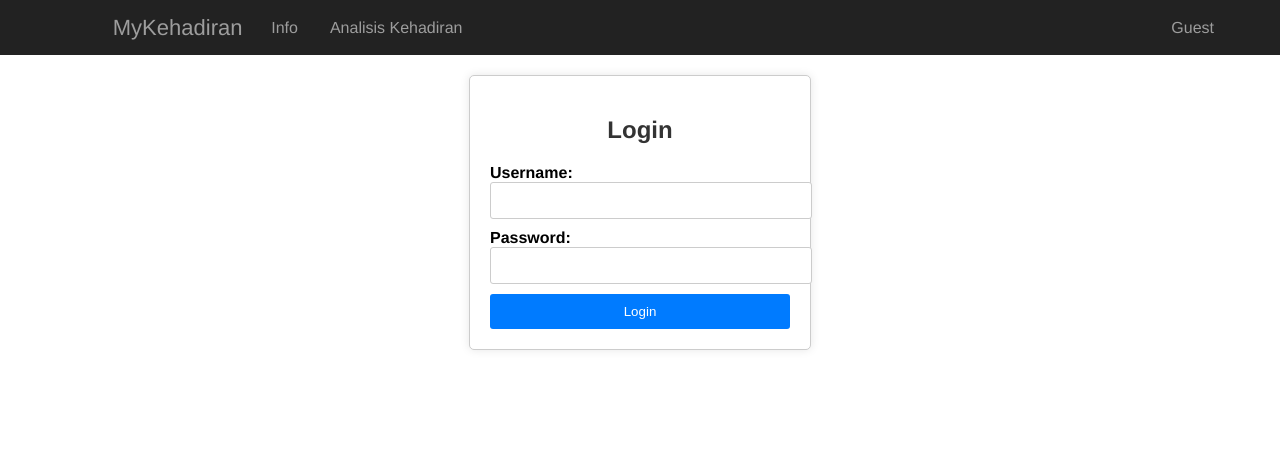
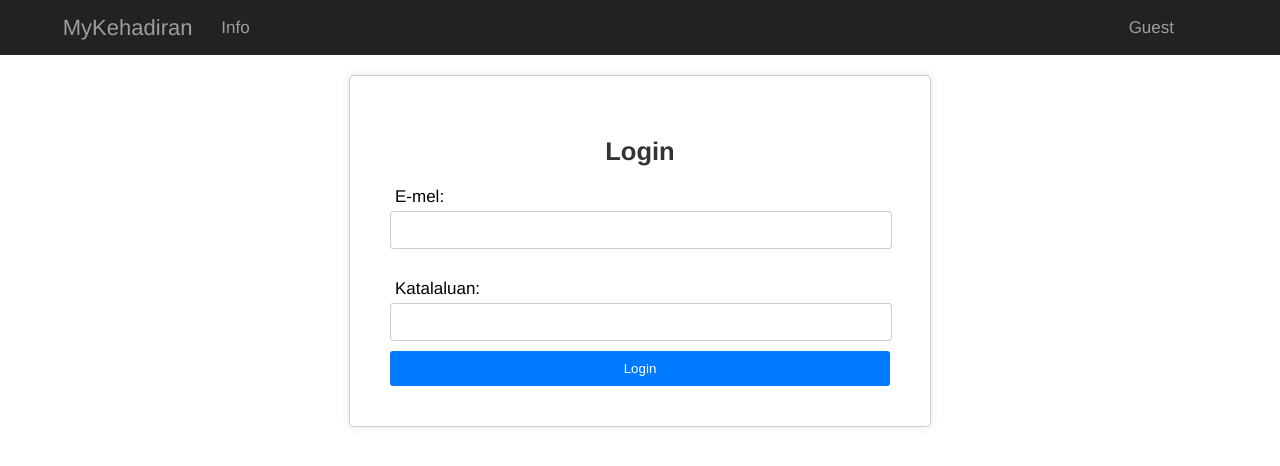
Before and after one commit to LegendaryLHL/Kerja-Kursus-Komputer-Sains, a PHP site: page / in a window 1280 px wide. Shown: the top 466 px of the page. Run offline with PHP 8.4, Linux system fonts and the light colour scheme.

Commit message:
forgot to copy the changes

```diff
--- a/Src/index.html
+++ b/Src/index.html
@@ -8,8 +8,7 @@
   </head>
   <body>
     <nav class="navbar">
-      <div class="left-section">
-        <div class="brand-title">MyKehadiran</div>
+      <a href="#" class="brand-title">MyKehadiran</a>
       <a href="#" class="toggle-button">
         <span class="bar"></span>
         <span class="bar"></span>
@@ -18,26 +17,22 @@
       <div class="navbar-links">
         <ul>
           <li><a href="#">Info</a></li>
-            <li><a href="#">Analisis Kehadiran</a></li>
         </ul>
       </div>
-      </div>
-      <div class="right-section">
       <div class="user">
         <ul>
           <li><a href="#">Guest</a></li>
         </ul>
-        </div>
       </div>
     </nav>
 
     <div class="login-container">
       <h2>Login</h2>
       <form id="login-form">
-        <label for="username">Username:</label>
-        <input type="text" id="username" name="username" required />
+        <label for="email">E-mel:</label>
+        <input type="text" id="email" name="email" required />
 
-        <label for="password">Password:</label>
+        <label for="password">Katalaluan:</label>
         <input type="password" id="password" name="password" required />
 
         <button type="submit">Login</button>
--- a/Src/script.js
+++ b/Src/script.js
@@ -2,12 +2,12 @@ document.getElementById("login-form").addEventListener("submit", function (event
     event.preventDefault();
 
     // Get input values
-    var username = document.getElementById("username").value;
+    var username = document.getElementById("email").value;
     var password = document.getElementById("password").value;
 
     // You can add your authentication logic here
     // For this example, we'll just display an alert with the values
-    alert("Username: " + username + "\nPassword: " + password);
+    alert("E-mel: " + username + "\nKatalaluan: " + password);
 });
 
 const toggleButton = document.getElementsByClassName('toggle-button')[0]
--- a/Src/style.css
+++ b/Src/style.css
@@ -3,13 +3,13 @@ body {
     background-color: #fff;
     margin: 0;
     padding: 0;
-    font-size: 16px;
+    font-size: 17px;
 }
 
 .login-container {
-    width: 300px;
+    width: 500px;
     margin: 0 auto;
-    padding: 20px;
+    padding: 40px;
     background-color: #fff;
     border: 1px solid #ccc;
     border-radius: 5px;
@@ -21,17 +21,26 @@ h2 {
     color: #333;
 }
 
-label {
-    font-weight: bold;
+label{
+    display: block;
+    margin-left: 5px;
+    margin-bottom: 4px;
 }
 
 input[type="text"],
 input[type="password"] {
-    width: 100%;
-    padding: 10px;
+    width: calc(100% - 12px);;
+    padding-top: 10px;
+    padding-bottom: 10px;
     margin-bottom: 10px;
     border: 1px solid #ccc;
     border-radius: 3px;
+    padding-left: 10px;
+    font-size: 14px;
+}
+
+input[type="text"]{
+    margin-bottom: 30px;
 }
 
 button {
@@ -50,24 +59,24 @@ button:hover {
 
 /* Add styles for the top bar */
 .navbar {
+    padding-left: 100px;
     position: relative;
     background-color: #222222;
     color: #9d9d9d;
     min-height: 55px;
     margin-bottom: 20px;
     display: flex;
-    justify-content: space-between;
     align-items: center;
-}
-.left-section {
-    display: flex;
-    align-items: center;
-    margin-left: 100px;
 }
 
 .brand-title {
     font-size: 22px;
     padding: 0.9rem 0.8rem;
+    color: #9d9d9d;
+    text-decoration: none;
+}
+.brand-title:hover{
+    color: white;
 }
 
 .navbar-links ul{
@@ -93,10 +102,9 @@ button:hover {
     color: white;
 }
 
-.right-section{
-    display: flex;
-    align-items: center;
-    margin-right: 50px;
+.user{
+    margin-left: auto;
+    margin-right: 150px;
 }
 
 .user ul{
@@ -146,12 +154,10 @@ button:hover {
         flex-direction: column;
         align-items: flex-start;
     }
-    .left-section,.right-section{
-        flex-direction: column;
-        align-items:flex-start;
-    }
+
     .navbar-links,.user{
         display: none;
+        margin: 0;
     }
 
     .navbar-links ul,.user ul{
@@ -167,3 +173,43 @@ button:hover {
         display:flex;
     }
 }
+
+
+
+@media (max-width: 1600px) {
+    .navbar {
+        padding-left: 80px; /* Decrease left margin for smaller screens */
+    }
+    .user{
+        margin-right: 110px;
+    }
+}
+
+
+@media (max-width: 1400px) {
+    .navbar {
+        padding-left: 50px; /* Decrease left margin for smaller screens */
+    }
+    .user{
+        margin-right: 90px;
+    }
+}
+
+
+@media (max-width: 1200px) {
+    .navbar {
+        padding-left: 20px; /* Decrease left margin for smaller screens */
+    }
+    .user{
+        margin-right: 50px;
+    }
+}
+
+@media (max-width: 1000px) {
+    .navbar {
+        padding-left: 0px; /* Decrease left margin for smaller screens */
+    }
+    .user{
+        margin-right: 0px;
+    }
+}
```
Lines whose indentation alone changed are shown as unchanged.
